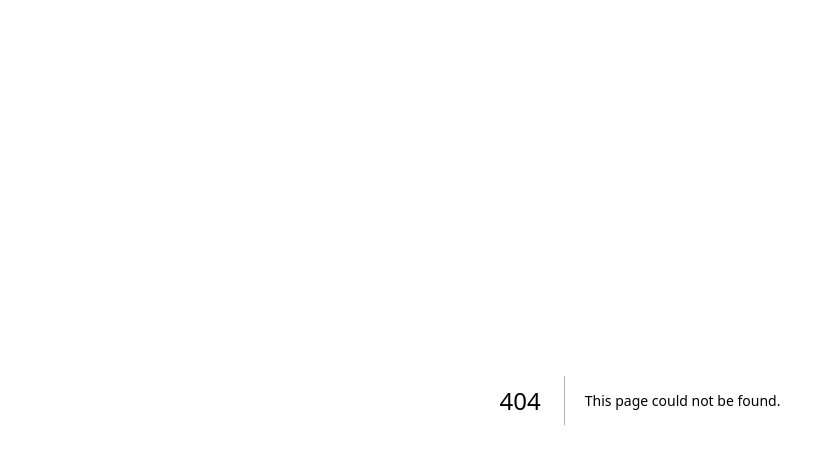
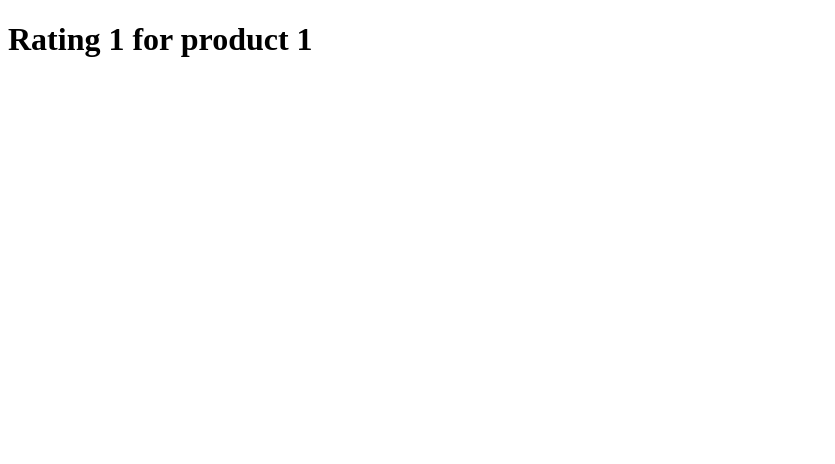
Before and after one commit to Jay200123/NextJs-Tutorial, a Next.js app: page /products/1/ratings/1 in a window 1280 px wide. Before the commit this address had no page. Shown: the top 464 px of the page, without its empty margins (0-835 px from the left). Built offline with nearby package versions, Linux system fonts and the light colour scheme.

Commit message:
Add rating details page with dynamic Id and ratingId parameters

```diff
--- /dev/null
+++ b/src/app/products/[Id]/ratings/[ratingId]/page.tsx
@@ -0,0 +1,16 @@
+export default function RatingDetails({
+  params,
+}: {
+  params: {
+    Id: string;
+    ratingId: string;
+  };
+}) {
+  return (
+    <div>
+      <h1>
+        Rating {params.ratingId} for product {params.Id}
+      </h1>
+    </div>
+  );
+}
```
